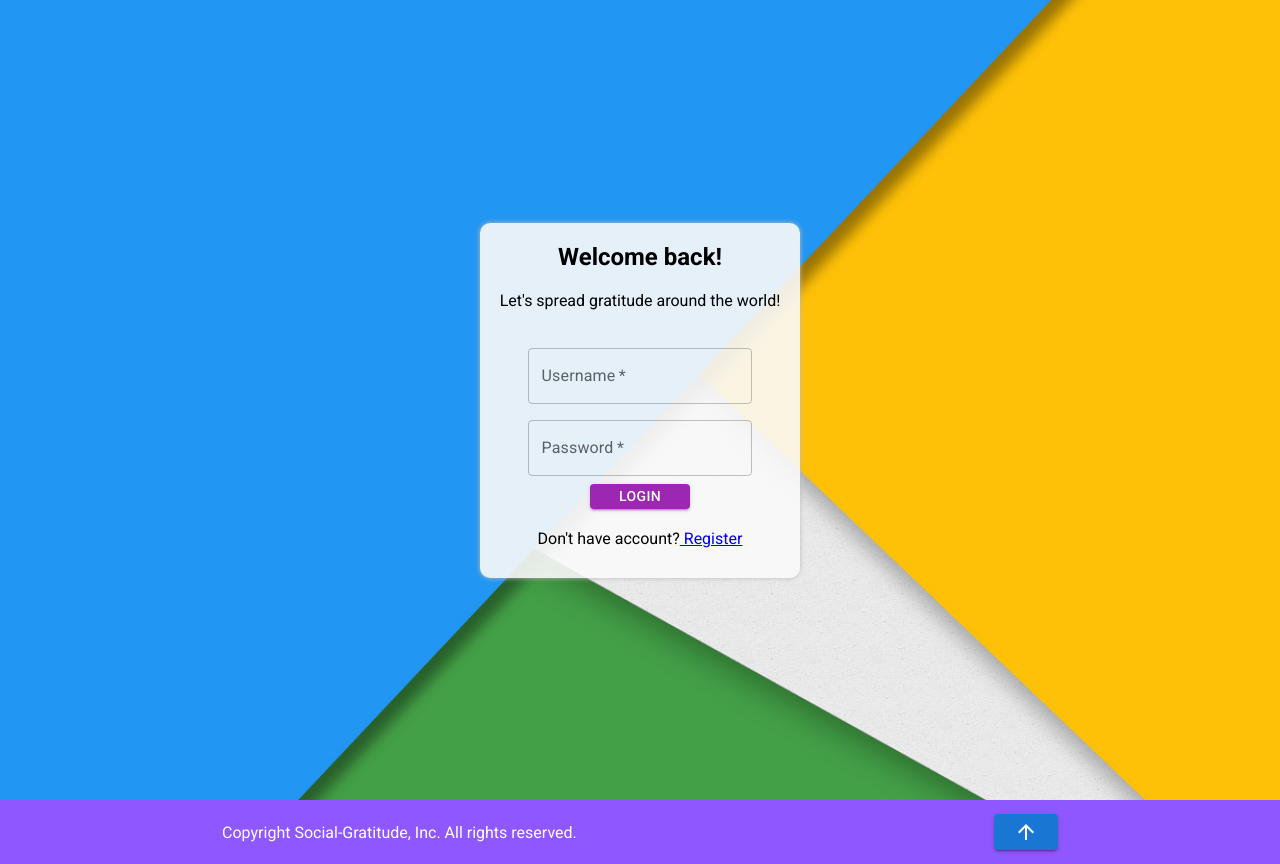
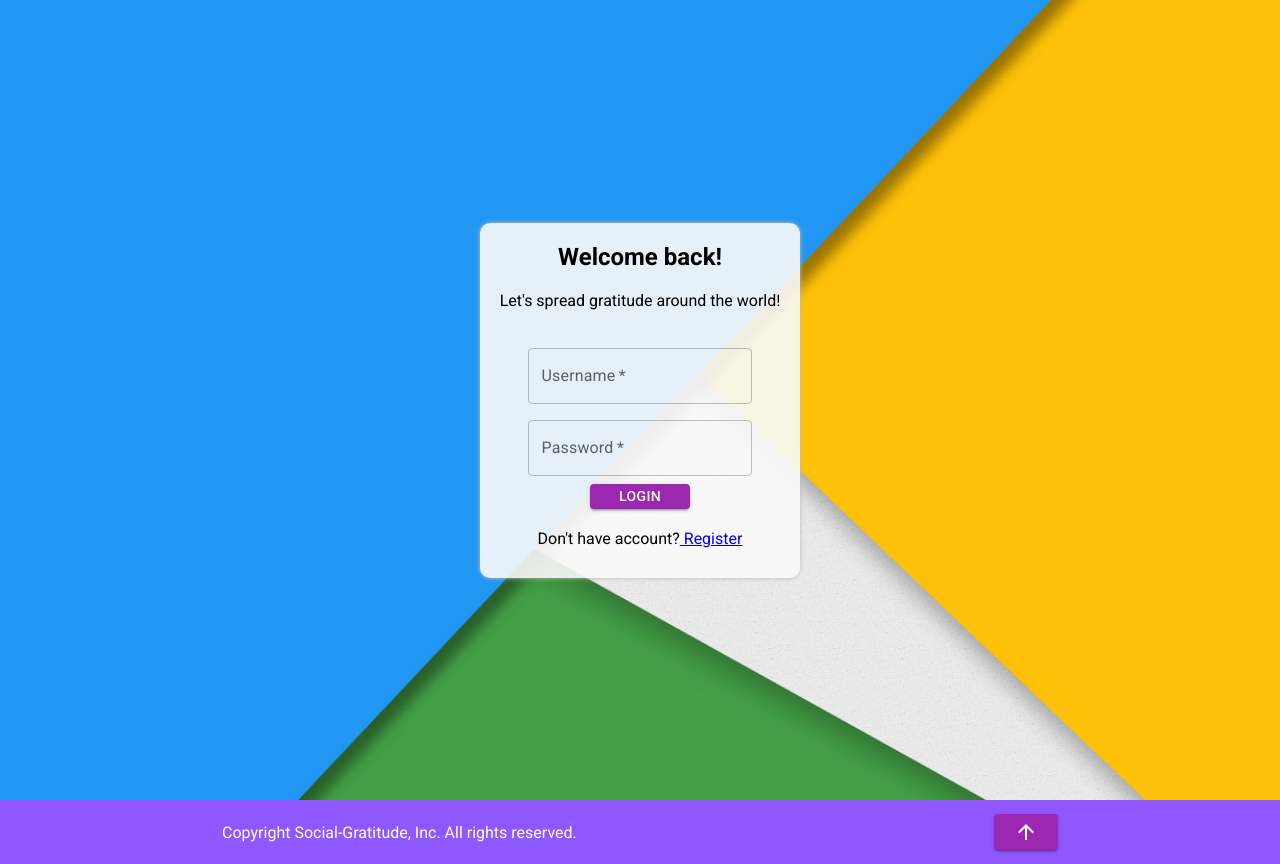
Before and after one commit to Alice-Nekruz/social-gratitude-client, a React (Create React App) app: page / in a window 1280 px wide. Built offline with nearby package versions, Linux system fonts and the light colour scheme; no server answers.

Commit message:
button color change

```diff
--- a/src/components/Footer.js
+++ b/src/components/Footer.js
@@ -8,7 +8,7 @@ export default class Footer extends Component {
         return (
             <div className="footer">
                 <p>Copyright Social-Gratitude, Inc. All rights reserved.</p>
-                <a className="no-text-decor" href="#"><Button color="primary" variant="contained"><ArrowUpwardIcon/></Button></a>
+                <a className="no-text-decor" href="#"><Button color="secondary" variant="contained"><ArrowUpwardIcon/></Button></a>
             </div>
         )
     }
```
